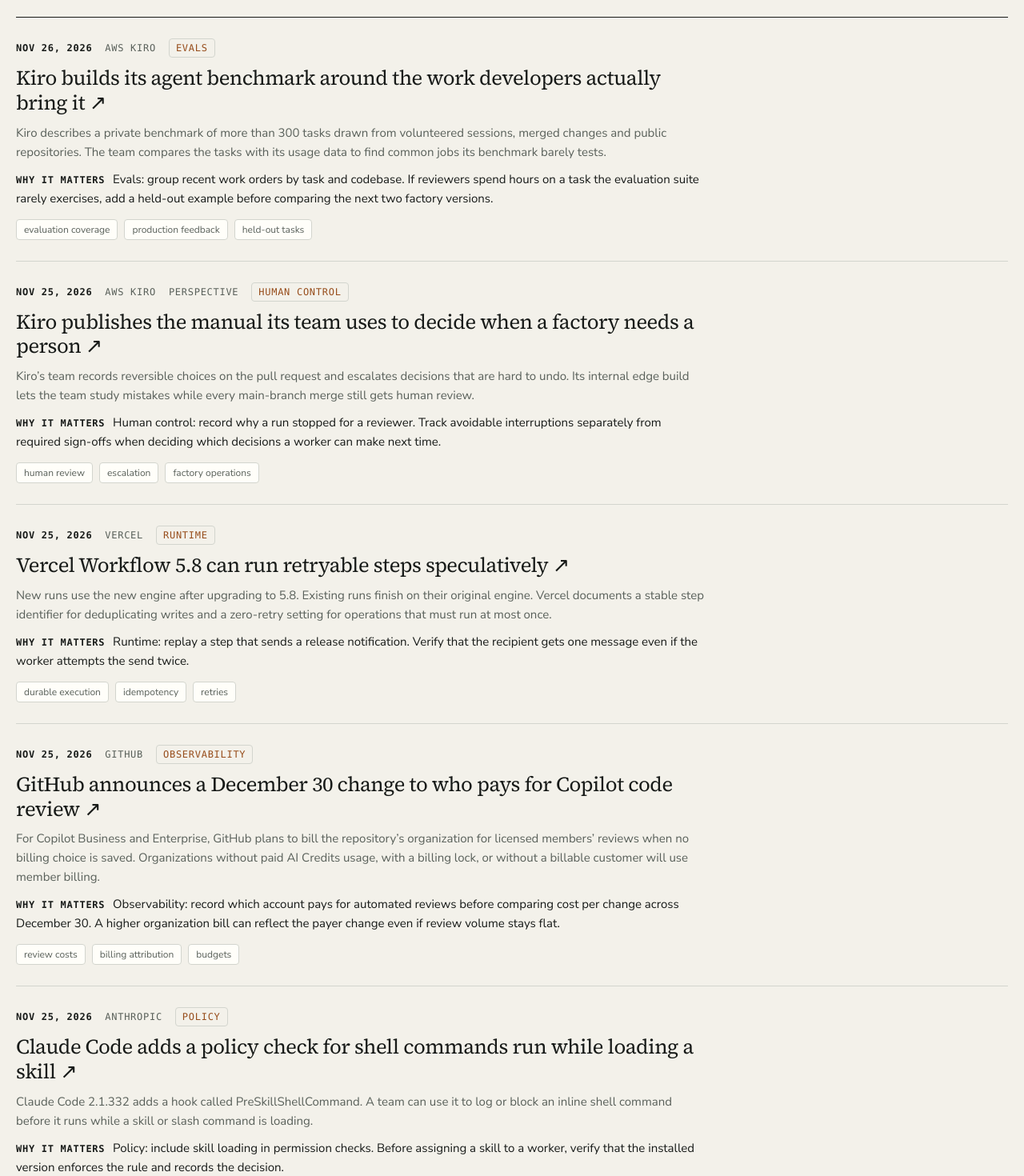
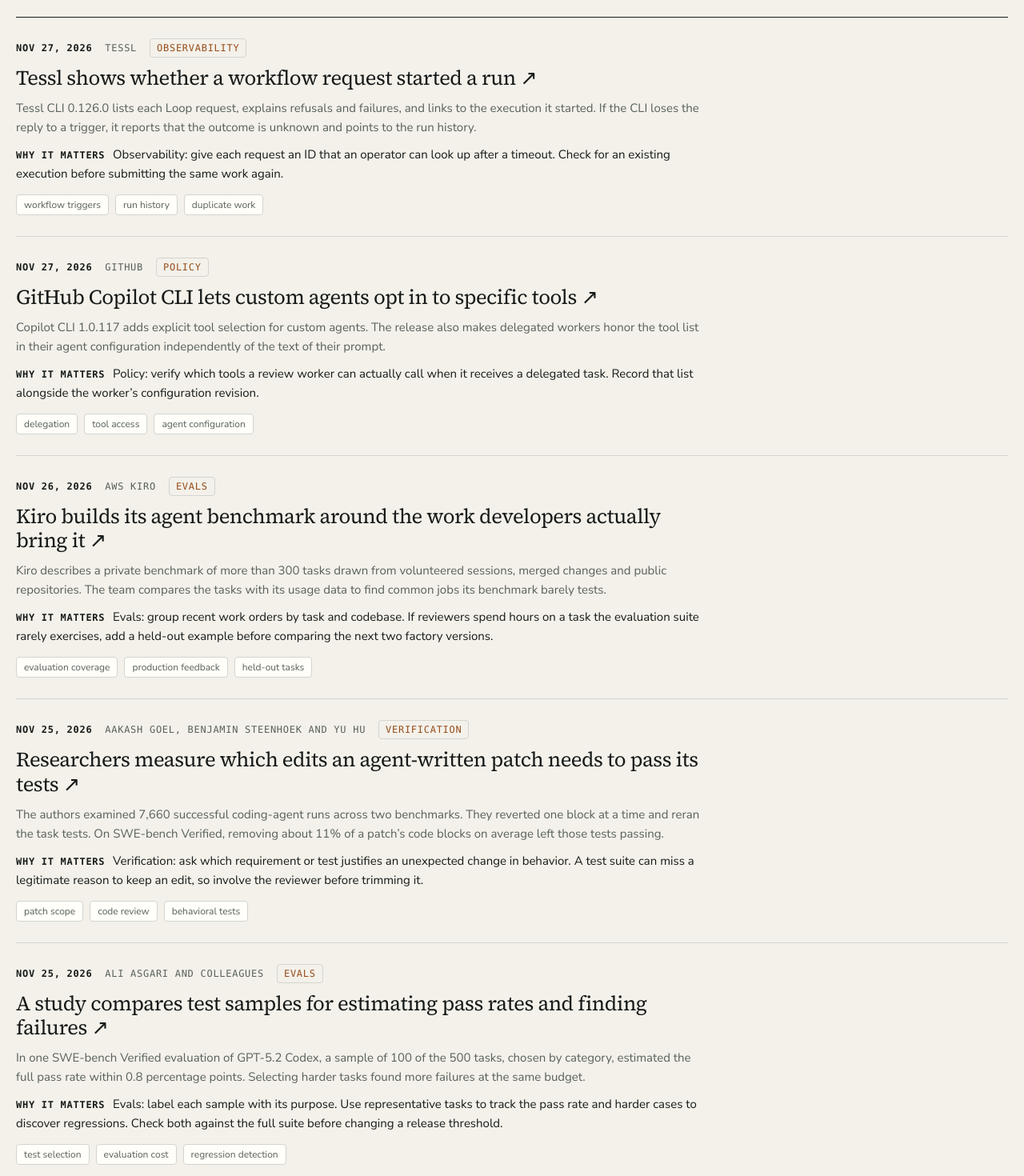
Before and after one commit to jaydubya818/FDLC, a Next.js app: page /updates in a window 1280 px wide. Shown: the part 740-2210 px from the top of the page at 80% size. Built offline with nearby package versions, Linux system fonts and the light colour scheme; no server answers.

Commit message:
Publish five sourced Factory Updates for November 27

```diff
--- a/data/factory-updates.ts
+++ b/data/factory-updates.ts
@@ -30,9 +30,31 @@ export type FactoryUpdate = {
   guideReading?: { href: string; label: string };
 };
 
-export const factoryUpdatesReviewed = "2026-11-26";
+export const factoryUpdatesReviewed = "2026-11-27";
 
 export const factoryUpdates: readonly FactoryUpdate[] = [
+  {
+    id: "tessl-loop-request-launch-history",
+    date: "2026-11-27",
+    title: "Tessl shows whether a workflow request started a run",
+    source: "Tessl",
+    url: "https://docs.tessl.io/changelog-cli#01260",
+    summary: "Tessl CLI 0.126.0 lists each Loop request, explains refusals and failures, and links to the execution it started. If the CLI loses the reply to a trigger, it reports that the outcome is unknown and points to the run history.",
+    whyItMatters: "Observability: give each request an ID that an operator can look up after a timeout. Check for an existing execution before submitting the same work again.",
+    touches: "Observability",
+    tags: ["workflow triggers", "run history", "duplicate work"],
+  },
+  {
+    id: "copilot-cli-custom-agent-tool-access",
+    date: "2026-11-27",
+    title: "GitHub Copilot CLI lets custom agents opt in to specific tools",
+    source: "GitHub",
+    url: "https://github.com/github/copilot-cli/releases/tag/v1.0.117",
+    summary: "Copilot CLI 1.0.117 adds explicit tool selection for custom agents. The release also makes delegated workers honor the tool list in their agent configuration independently of the text of their prompt.",
+    whyItMatters: "Policy: verify which tools a review worker can actually call when it receives a delegated task. Record that list alongside the worker’s configuration revision.",
+    touches: "Policy",
+    tags: ["delegation", "tool access", "agent configuration"],
+  },
   {
     id: "kirobench-workload-coverage",
     date: "2026-11-26",
@@ -43,6 +65,28 @@ export const factoryUpdates: readonly FactoryUpdate[] = [
     whyItMatters: "Evals: group recent work orders by task and codebase. If reviewers spend hours on a task the evaluation suite rarely exercises, add a held-out example before comparing the next two factory versions.",
     touches: "Evals",
     tags: ["evaluation coverage", "production feedback", "held-out tasks"],
+  },
+  {
+    id: "coding-agent-patch-edit-necessity",
+    date: "2026-11-25",
+    title: "Researchers measure which edits an agent-written patch needs to pass its tests",
+    source: "Aakash Goel, Benjamin Steenhoek and Yu Hu",
+    url: "https://arxiv.org/abs/2611.34875v1",
+    summary: "The authors examined 7,660 successful coding-agent runs across two benchmarks. They reverted one block at a time and reran the task tests. On SWE-bench Verified, removing about 11% of a patch’s code blocks on average left those tests passing.",
+    whyItMatters: "Verification: ask which requirement or test justifies an unexpected change in behavior. A test suite can miss a legitimate reason to keep an edit, so involve the reviewer before trimming it.",
+    touches: "Verification",
+    tags: ["patch scope", "code review", "behavioral tests"],
+  },
+  {
+    id: "agent-eval-test-selection-budget",
+    date: "2026-11-25",
+    title: "A study compares test samples for estimating pass rates and finding failures",
+    source: "Ali Asgari and colleagues",
+    url: "https://arxiv.org/abs/2611.34617v1",
+    summary: "In one SWE-bench Verified evaluation of GPT-5.2 Codex, a sample of 100 of the 500 tasks, chosen by category, estimated the full pass rate within 0.8 percentage points. Selecting harder tasks found more failures at the same budget.",
+    whyItMatters: "Evals: label each sample with its purpose. Use representative tasks to track the pass rate and harder cases to discover regressions. Check both against the full suite before changing a release threshold.",
+    touches: "Evals",
+    tags: ["test selection", "evaluation cost", "regression detection"],
   },
   {
     id: "kiro-factory-manual-human-review",
@@ -88,6 +132,18 @@ export const factoryUpdates: readonly FactoryUpdate[] = [
     whyItMatters: "Policy: include skill loading in permission checks. Before assigning a skill to a worker, verify that the installed version enforces the rule and records the decision.",
     touches: "Policy",
     tags: ["skills", "permissions", "audit records"],
+  },
+  {
+    id: "yegge-persistent-role-handoffs",
+    date: "2026-11-24",
+    kind: "Perspective",
+    title: "Steve Yegge describes how to hand an agent’s role to a new session",
+    source: "Software Engineering Daily",
+    url: "https://softwareengineeringdaily.com/podcasts/steve-yegge-on-building-software-factories/",
+    summary: "In an interview with Kevin Ball, Yegge describes keeping a role’s responsibilities, history and handoff notes available to the next session. In his factory, the incoming worker can look up earlier decisions instead of reconstructing them from conversation.",
+    whyItMatters: "Context: try a handoff with a fresh worker. Check whether it can identify the current work item, the last verified result and the person who can approve the next step.",
+    touches: "Context",
+    tags: ["session handoff", "role ownership", "decision history"],
   },
   {
     id: "specengineeringbench-tests-detect-defects",
```
Also changed, not shown: 1 other file (tests, documents, lock files or other folders).
